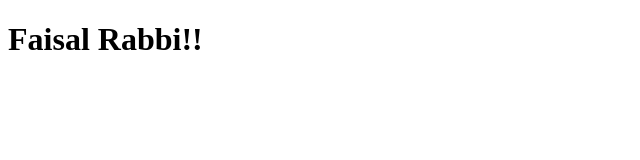
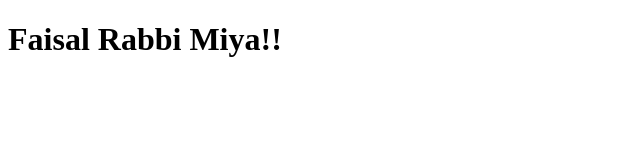
Before and after one commit to hellosami/rabbi1, a plain HTML site: page index.html in a window 1280 px wide. Shown: the whole page, without its empty margins (0-640 px from the left). Drawn offline with Linux system fonts and the light colour scheme.

Commit message:
Update index.html

```diff
--- a/index.html
+++ b/index.html
@@ -7,6 +7,6 @@
     <title>Document</title>
 </head>
 <body>
-    <h1>Faisal Rabbi!!</h1>
+    <h1>Faisal Rabbi Miya!!</h1>
 </body>
 </html>
```
